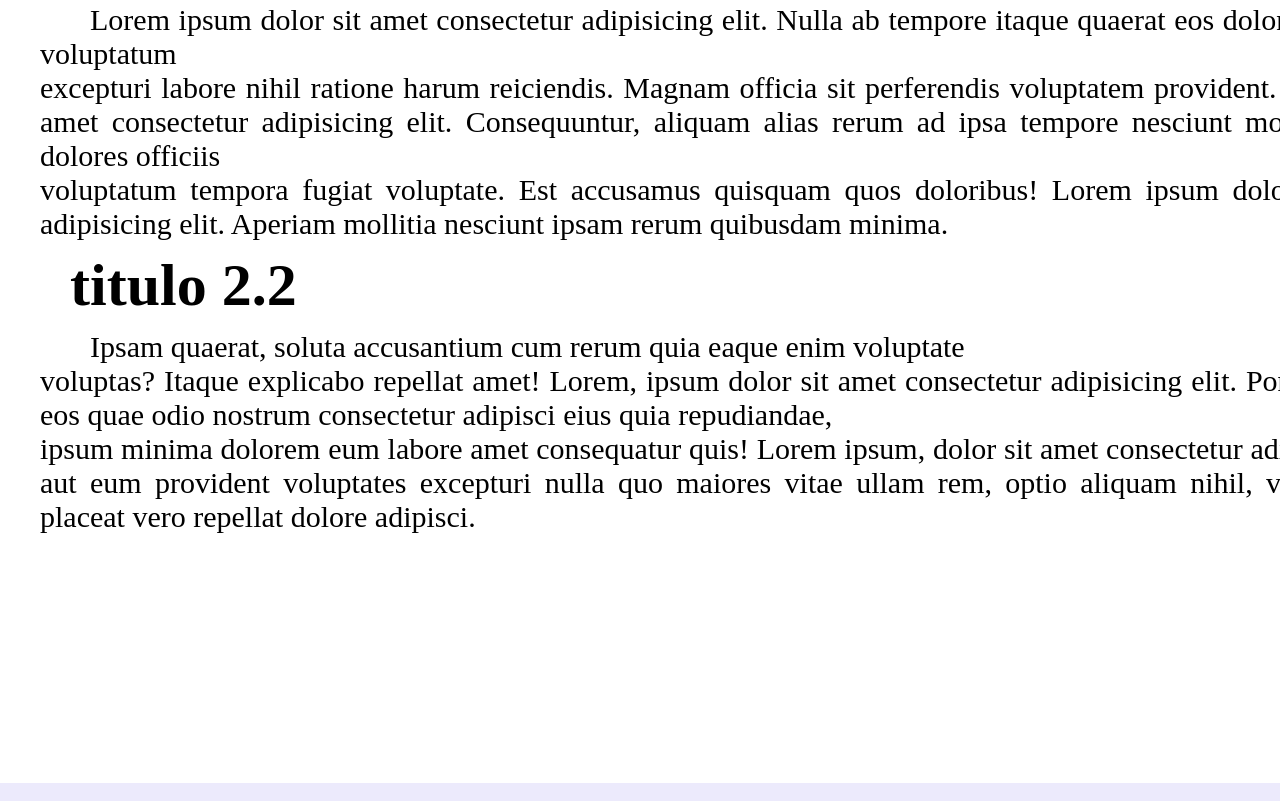
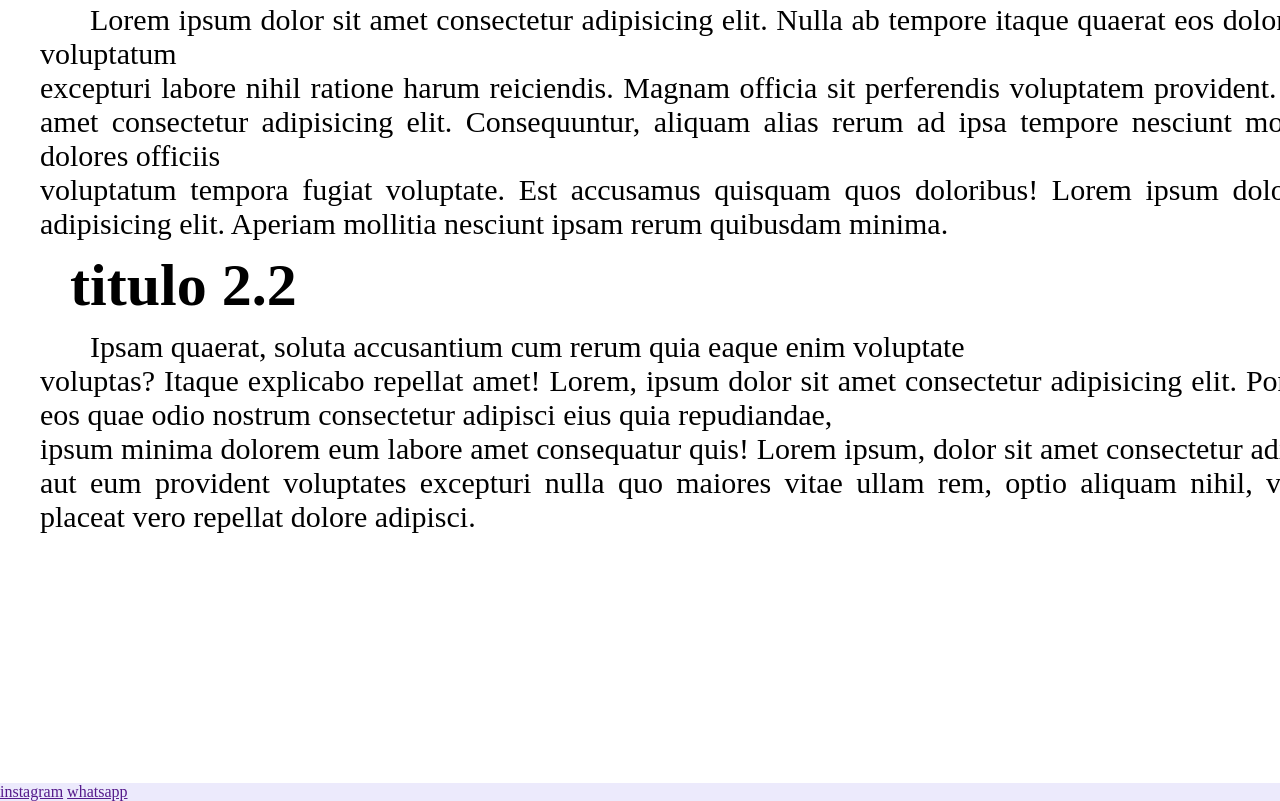
Before and after one commit to Marcos-Moreira5112/HTML-CSS, a plain HTML site: page Projeto ótica/index.html in a window 1280 px wide. Shown: the part 927-1728 px from the top of the page. Drawn offline with Linux system fonts and the light colour scheme.

Commit message:
nada
nada

```diff
--- a/Projeto ótica/index.html
+++ b/Projeto ótica/index.html
@@ -25,6 +25,10 @@
         <h2>titulo 2.2</h2>
         <p>Ipsam quaerat, soluta accusantium cum rerum quia eaque enim voluptate <br> voluptas? Itaque explicabo repellat amet! Lorem, ipsum dolor sit amet consectetur adipisicing elit. Porro ea voluptas nihil sit eos quae odio nostrum consectetur adipisci eius quia repudiandae, <br> ipsum minima dolorem eum labore amet consequatur quis! Lorem ipsum, dolor sit amet consectetur adipisicing elit. Molestias aut eum provident voluptates excepturi nulla quo maiores vitae ullam rem, optio aliquam nihil, voluptatibus, aspernatur placeat vero repellat dolore adipisci.</p>
     </main>
+    <footer>
+        <a href="">instagram</a>
+        <a href="">whatsapp</a>
+    </footer>
 
 </body>
 </html>
```
Also changed, not shown: Exercícios/ex022/imagens/imagens-cap19/pattern001.png (added), Exercícios/ex022/imagens/imagens-cap19/pattern002.png (added), Exercícios/ex022/imagens/imagens-cap19/pattern003.png (added), Exercícios/ex022/imagens/imagens-cap19/pattern004.png (added), Exercícios/ex022/imagens/imagens-cap19/target001.png (added), Exercícios/ex022/imagens/imagens-cap19/wallpaper001.jpg (added), Exercícios/ex022/imagens/imagens-cap19/wallpaper002.jpg (added), Exercícios/ex022/imagens/imagens-cap19/wallpaper003.jpg (added), Exercícios/ex022/imagens/imagens-cap19/wallpaper004.jpg (added), Exercícios/ex022/imagens/imagens-cap19/wallpaper005.jpg (added), Exercícios/ex022/imagens/imagens-cap19/wallpaper006.jpg (added).
